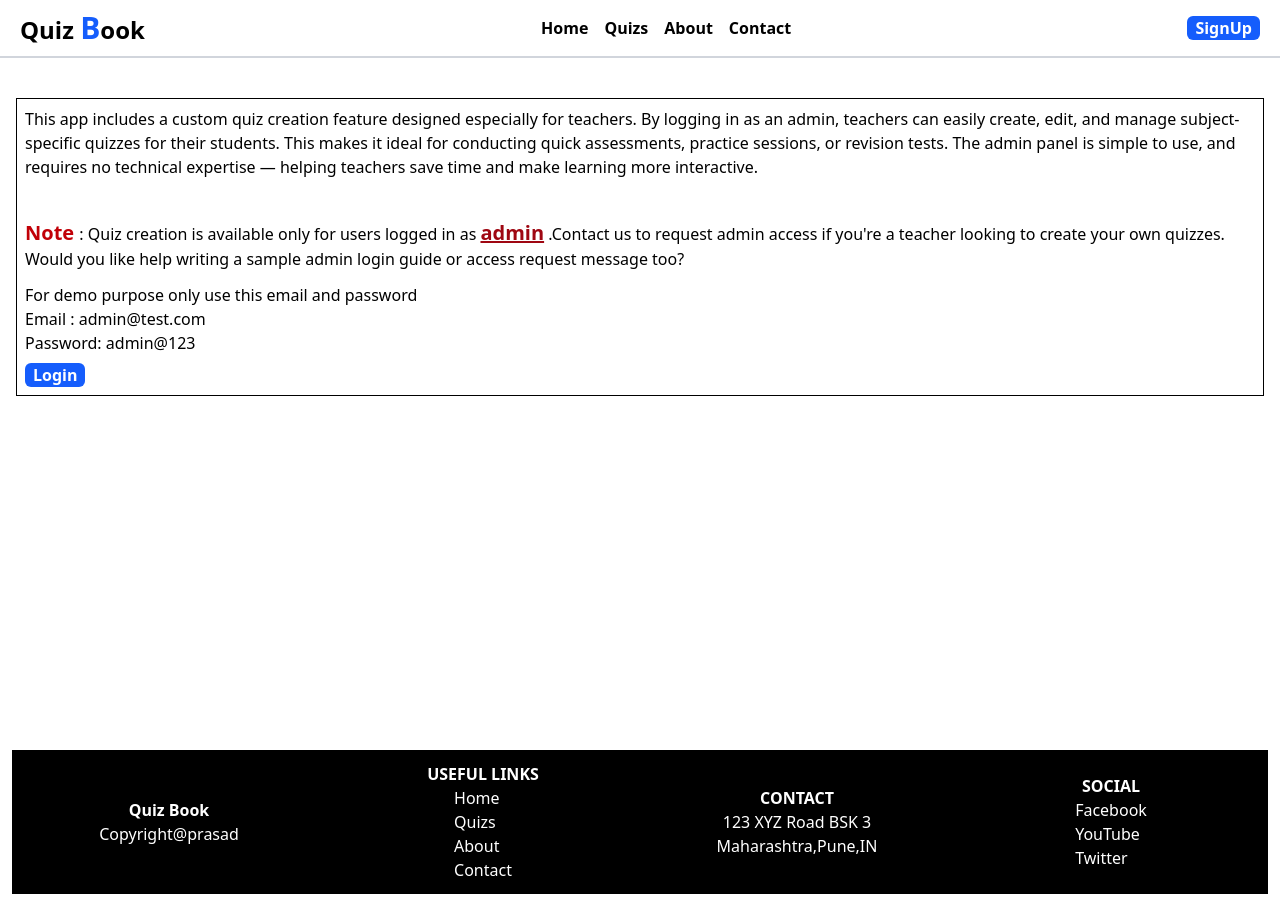
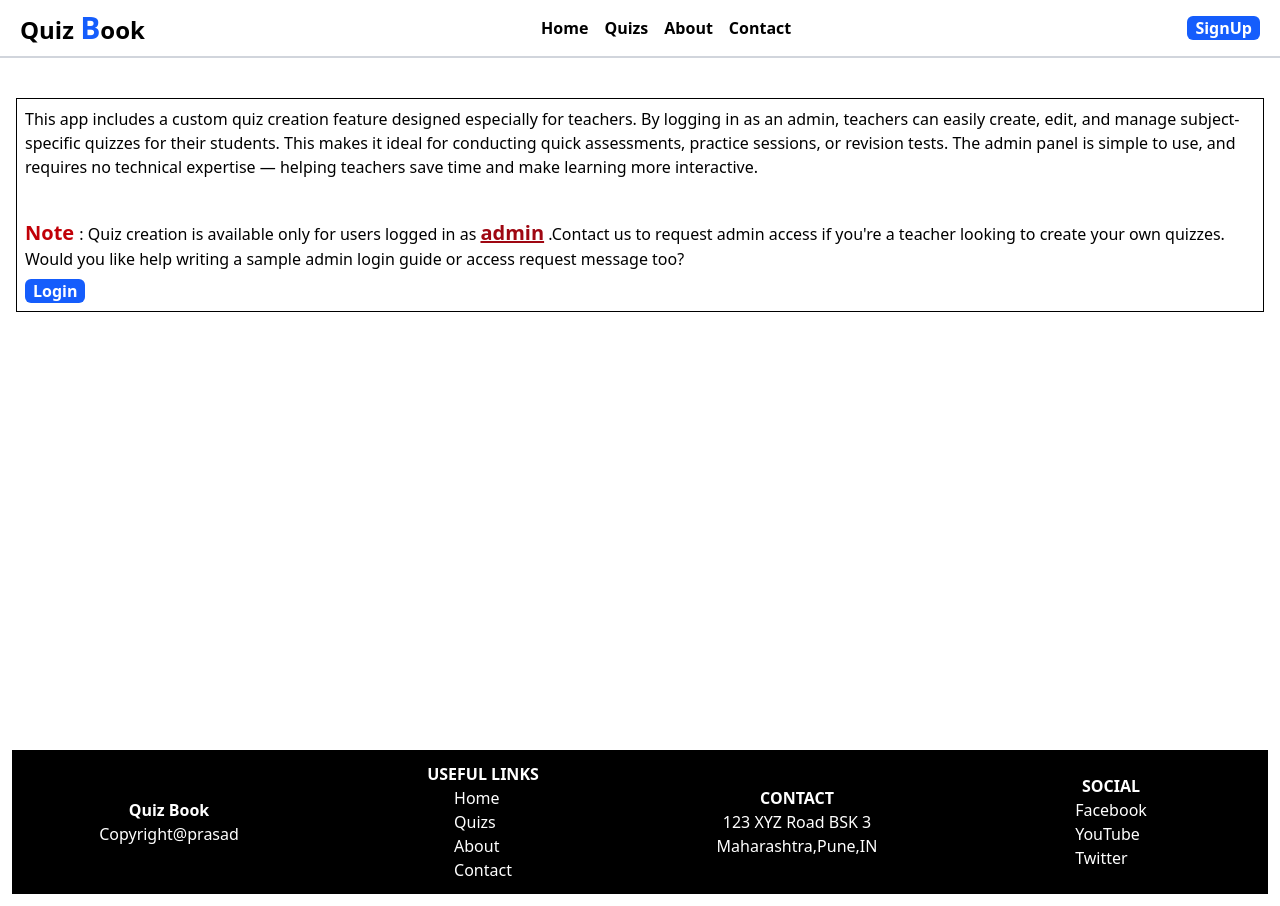
Before and after one commit to Prasad-git-17/QuizBook, a React (Vite) app in the folder Client/: page /disclamer in a window 1280 px wide. Built offline with nearby package versions, Linux system fonts and the light colour scheme; no server answers.

Commit message:
removed admin info login

```diff
--- a/Client/src/pages/Disclamer.jsx
+++ b/Client/src/pages/Disclamer.jsx
@@ -19,9 +19,7 @@ const Disclamer = () => {
          create your own quizzes.</p>
       <p>Would you like help writing a sample admin login guide or
         access request message too?</p>
-        <h1 className='mt-3'>For demo purpose only use this email and password</h1>
-        <p>Email :    admin@test.com</p>
-        <p>Password:  admin@123</p>
+
          <button className={` bg-blue-600 mt-2 rounded-md pl-2  pr-2 cursor-pointer text-white font-bold `} onClick={() => { navigate('/login') }}>Login</button>
     </div>
 
```
